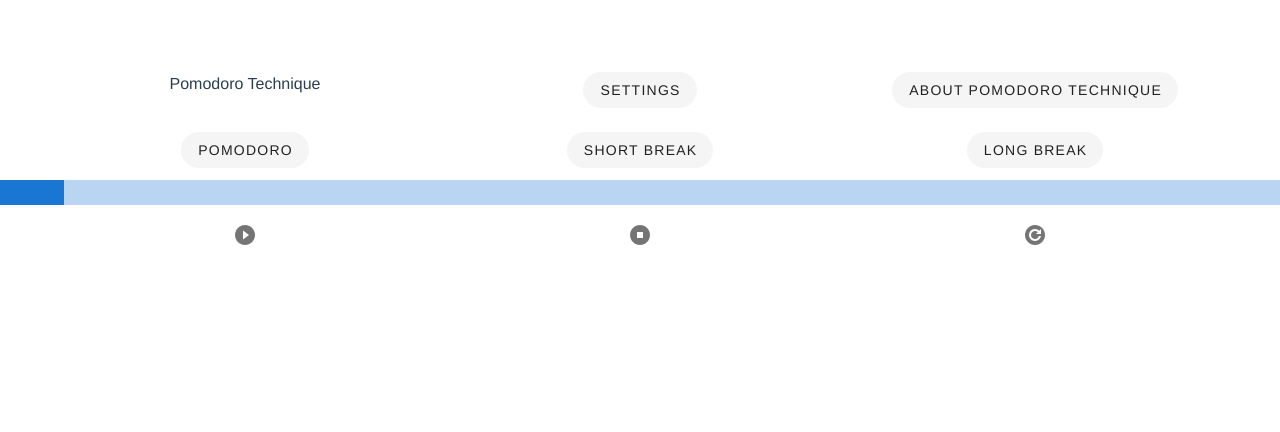
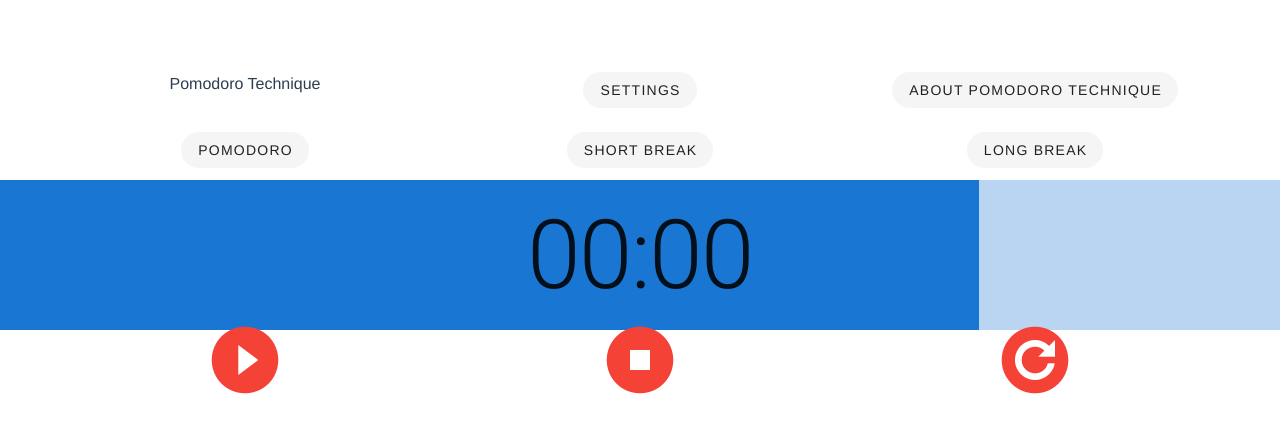
Before and after one commit to ale8jandro/pomodoro-technique, a Vue app: page / in a window 1280 px wide. Shown: the top 432 px of the page. Built offline with nearby package versions, Linux system fonts and the light colour scheme.

Commit message:
Timer implemented

```diff
--- a/src/components/CustomizeSettings.vue
+++ b/src/components/CustomizeSettings.vue
@@ -1,9 +1,7 @@
 <template>
     <div>
+        <v-btn rounded depressed @click="openDialog">Settings</v-btn>
         <v-dialog v-model="dialog" fullscreen hide-overlay transition="dialog-bottom-transition">
-            <template v-slot:activator="{ on }">
-                <v-btn rounded depressed v-on="on">Settings</v-btn>
-            </template>
             <v-card>
                 <v-toolbar dark color="red">
                     <v-btn icon dark @click="dialog = false">
@@ -12,24 +10,24 @@
                     <v-toolbar-title>Settings</v-toolbar-title>
                     <v-spacer></v-spacer>
                     <v-toolbar-items>
-                        <v-btn dark text @click="dialog = false">Save</v-btn>
+                        <v-btn dark text @click="saveSettings">Save</v-btn>
                     </v-toolbar-items>
                 </v-toolbar>
                 <v-list three-line subheader class="text-left">
                     <v-subheader>Set Custom Times (in minutes)</v-subheader>
                     <v-list-item>
                         <v-list-item-content>
-                            <v-text-field label="Pomodoro Time" :value="pomodoroTime"></v-text-field>
+                            <v-text-field label="Pomodoro Time" v-model="pomodoroTimeTemporal"></v-text-field>
                         </v-list-item-content>
                     </v-list-item>
                     <v-list-item>
                         <v-list-item-content>
-                            <v-text-field label="Short Break" :value="shortBreakTime"></v-text-field>
+                            <v-text-field label="Short Break" v-model="shortBreakTimeTemporal"></v-text-field>
                         </v-list-item-content>
                     </v-list-item>
                     <v-list-item>
                         <v-list-item-content>
-                            <v-text-field label="Long Break" :value="longBreakTime"></v-text-field>
+                            <v-text-field label="Long Break" v-model="longBreakTimeTemporal"></v-text-field>
                         </v-list-item-content>
                     </v-list-item>
                 </v-list>
@@ -79,12 +77,35 @@ export default {
         autoStartPomodoro: false,
         autoStartBreak: true,
         oneMinuteNotification: false,
+        pomodoroTimeTemporal: 25,
+        shortBreakTimeTemporal: 5,
+        longBreakTimeTemporal: 15,
     }),
     computed: {
         ...mapState(['pomodoroTime', 'shortBreakTime', 'longBreakTime']),
     },
     methods: {
         ...mapMutations(['setPomodoroTime', 'setShortBreakTime', 'setLongBreakTime']),
+        openDialog() {
+            this.resetForm();
+            this.dialog = true;
+        },
+        resetForm() {
+            this.pomodoroTimeTemporal = this.pomodoroTime;
+            this.shortBreakTimeTemporal = this.shortBreakTime;
+            this.longBreakTimeTemporal = this.longBreakTime;
+        },
+        saveSettings() {
+            this.setPomodoroTime(this.pomodoroTimeTemporal);
+            this.setShortBreakTime(this.shortBreakTimeTemporal);
+            this.setLongBreakTime(this.longBreakTimeTemporal);
+            this.dialog = false;
+        },
+    },
+    created() {
+        this.pomodoroTimeTemporal = this.pomodoroTime;
+        this.shortBreakTimeTemporal = this.shortBreakTime;
+        this.longBreakTimeTemporal = this.longBreakTime;
     },
 }
 </script>
--- a/src/components/PomodoroButtons.vue
+++ b/src/components/PomodoroButtons.vue
@@ -2,20 +2,41 @@
     <v-container>
         <v-row>
             <v-col>
-                <v-btn rounded depressed>Pomodoro</v-btn>
+                <v-btn rounded depressed @click="selectPomodoro">Pomodoro</v-btn>
             </v-col>
             <v-col>
-                <v-btn rounded depressed>Short Break</v-btn>
+                <v-btn rounded depressed @click="selectShortBreak">Short Break</v-btn>
             </v-col>
             <v-col>
-                <v-btn rounded depressed>Long Break</v-btn>
+                <v-btn rounded depressed @click="selectLongBreak">Long Break</v-btn>
             </v-col>
         </v-row>
     </v-container>
 </template>
 
 <script>
+import { mapState, mapMutations } from 'vuex';
+
 export default {
     name: 'PomodoroButtons',
+    computed: {
+        ...mapState(['pomodoroTime', 'shortBreakTime', 'longBreakTime']),
+    },
+    methods: {
+        ...mapMutations(['setSelectedTime']),
+        ...mapMutations('timer', ['setMinutes']),
+        selectPomodoro() {
+            this.setSelectedTime('pomodoroTime');
+            this.setMinutes(this.pomodoroTime);
+        },
+        selectShortBreak() {
+            this.setSelectedTime('shortBreakTime');
+            this.setMinutes(this.shortBreakTime);
+        },
+        selectLongBreak() {
+            this.setSelectedTime('longBreakTime');
+            this.setMinutes(this.longBreakTime);
+        },
+    },
 }
 </script>
--- a/src/components/Timer.vue
+++ b/src/components/Timer.vue
@@ -1,18 +1,36 @@
 <template>
-<div>
-    <v-progress-linear
-      v-model="power"
-      height="25"
-      reactive
-    ></v-progress-linear>
-</div>
+    <div>
+        <v-progress-linear
+            :value="progress"
+            height="150"
+            reactive>
+            <strong class="display-4">{{ `${minutesFormatted}:${secondsFormatted}` }}</strong>
+            </v-progress-linear>
+    </div>
 </template>
 
 <script>
+import { mapState } from 'vuex';
+
 export default {
     name: 'Timer',
-    data: () => ({
-        power: 5,
-    }),
+    computed: {
+        ...mapState('timer', ['minutes', 'seconds']),
+        progress() {
+            return 76.5;
+        },
+        minutesFormatted() {
+            if (this.minutes < 10) {
+                return `0${this.minutes}`;
+            }
+            return this.minutes;
+        },
+        secondsFormatted() {
+            if (this.seconds < 10) {
+                return `0${this.seconds}`;
+            }
+            return this.seconds;
+        },
+    },
 }
 </script>
--- a/src/components/TimerButtons.vue
+++ b/src/components/TimerButtons.vue
@@ -3,17 +3,17 @@
         <v-row>
             <v-col>
                 <v-btn icon>
-                    <v-icon>mdi-play-circle</v-icon>
+                    <v-icon size="80" color="red" @click="playClick">{{ iconPlay }}</v-icon>
                 </v-btn>
             </v-col>
             <v-col>
                 <v-btn icon>
-                    <v-icon>mdi-stop-circle</v-icon>
+                    <v-icon size="80" color="red" @click="stopClick">mdi-stop-circle</v-icon>
                 </v-btn>
             </v-col>
             <v-col>
                 <v-btn icon>
-                    <v-icon>mdi-refresh-circle</v-icon>
+                    <v-icon size="80" color="red" @click="refreshClick">mdi-refresh-circle</v-icon>
                 </v-btn>
             </v-col>
         </v-row>
@@ -21,7 +21,40 @@
 </template>
 
 <script>
+import { mapState, mapMutations } from 'vuex';
+
+const icons = {
+    play: 'mdi-play-circle',
+    pause: 'mdi-pause-circle',
+};
+let intervalFunction;
+
 export default {
     name: 'TimerButtons',
+    data: () => ({
+        iconPlay: 'mdi-play-circle',
+    }),
+    computed: {
+        ...mapState('timer', ['minutes', 'seconds']),
+    },
+    methods: {
+        ...mapMutations('timer', ['decrementSecond', 'startCounting', 'resetTimer']),
+        playClick() {
+            if (this.iconPlay === icons.play) {
+                this.iconPlay = icons.pause;
+                this.startCounting();
+                intervalFunction = setInterval(this.decrementSecond, 1000);
+            } else {
+                this.iconPlay = icons.play;
+                clearInterval(intervalFunction);
+            }
+        },
+        stopClick() {
+            this.iconPlay = icons.play;
+        },
+        refreshClick() {
+            this.resetTimer();
+        },
+    },
 }
 </script>
--- /dev/null
+++ b/src/modules/timer.js
@@ -0,0 +1,32 @@
+export default {
+    namespaced: true,
+    state: {
+        minutes: 0,
+        seconds: 0,
+        finished: true,
+    },
+    mutations: {
+        decrementSecond(state) {
+            if (state.seconds === 0 && state.minutes === 0) {
+                state.finished = true;
+            } else if (state.seconds === 0) {
+                state.seconds = 59;
+                state.minutes -= 1;
+            } else {
+                state.seconds -= 1;
+            }
+        },
+        startCounting(state) {
+            state.finished = false;
+        },
+        setMinutes(state, payload) {
+            state.minutes = payload;
+            state.seconds = 0;
+        },
+        resetTimer(state, payload) {
+            state.seconds = 0;
+            state.finished = true;
+            state.minutes = payload;
+        },
+    },
+}
--- a/src/store/index.js
+++ b/src/store/index.js
@@ -1,5 +1,6 @@
 import Vue from 'vue';
 import Vuex from 'vuex';
+import timer from '../modules/timer'
 
 Vue.use(Vuex);
 
@@ -8,6 +9,9 @@ export default new Vuex.Store({
     pomodoroTime: 25,
     shortBreakTime: 5,
     longBreakTime: 15,
+    breaks: 4,
+    selectedTime: 'pomodoroTime',
+    breaksNumber: 0,
   },
   mutations: {
     setPomodoroTime(state, newTime) {
@@ -19,7 +23,13 @@ export default new Vuex.Store({
     setLongBreakTime(state, newTime) {
       state.longBreakTime = newTime;
     },
+    setSelectedTime(state, newSelectedTime) {
+      state.selectedTime = newSelectedTime;
+    },
   },
   actions: {
   },
+  modules: {
+    timer,
+  },
 });
```
